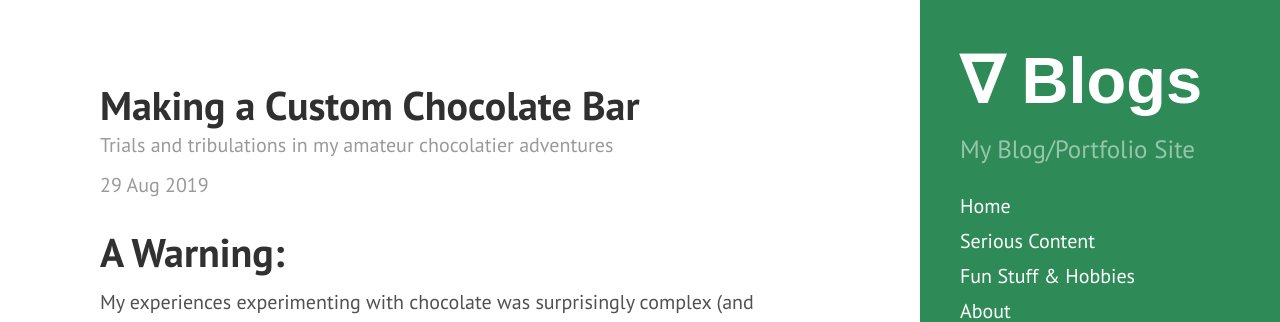
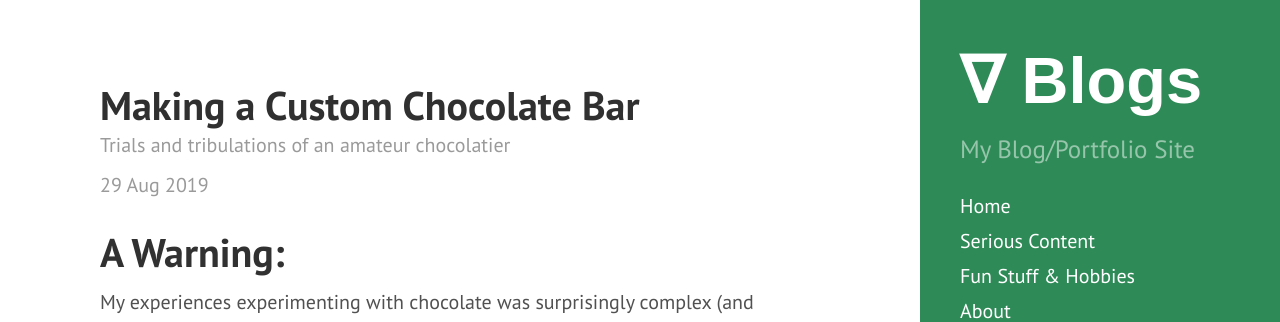
Before and after one commit to tedkim97/tedkim97.github.io, a Jekyll site: the page built from _posts/2019-8-29-custom_chocolate_mold.md, in a window 1280 px wide and 900 px high. Shown: the top 322 px of the window. Built offline with Jekyll 4.4.1, drawn with Linux system fonts in a browser that asks for light colours.

Commit message:
asodiaosdij

```diff
--- a/_posts/2019-8-29-custom_chocolate_mold.md
+++ b/_posts/2019-8-29-custom_chocolate_mold.md
@@ -2,7 +2,7 @@
 layout: post
 title: Making a Custom Chocolate Bar
 permalink: custom_chocolate_bars
-subtitle: Trials and tribulations in my amateur chocolatier adventures
+subtitle: Trials and tribulations of an amateur chocolatier
 published: true
 frontpage: true
 technical: false
```
Also changed, not shown: _posts/2020-02-17-webscraping.md (+1 -1 lines).
